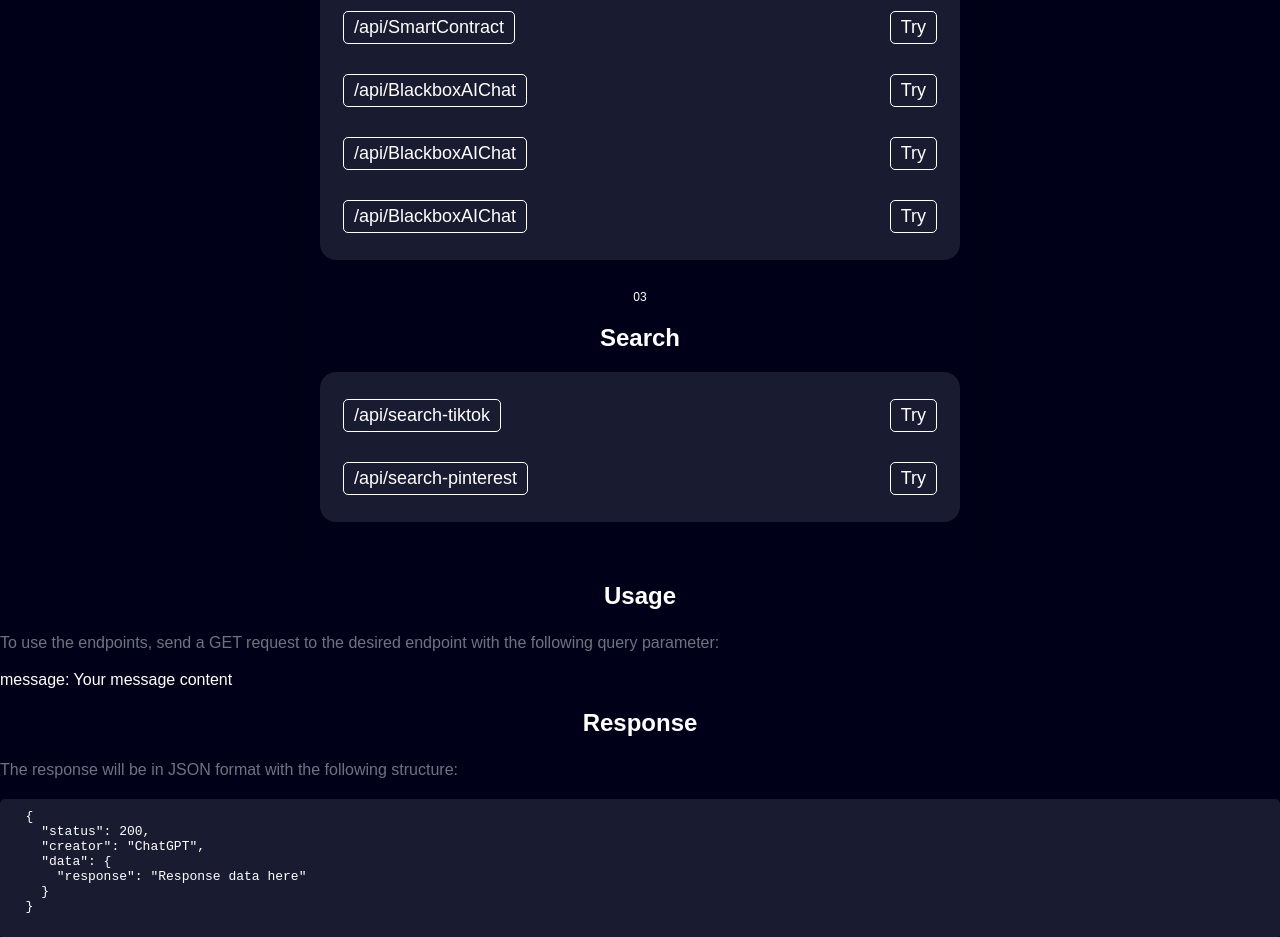
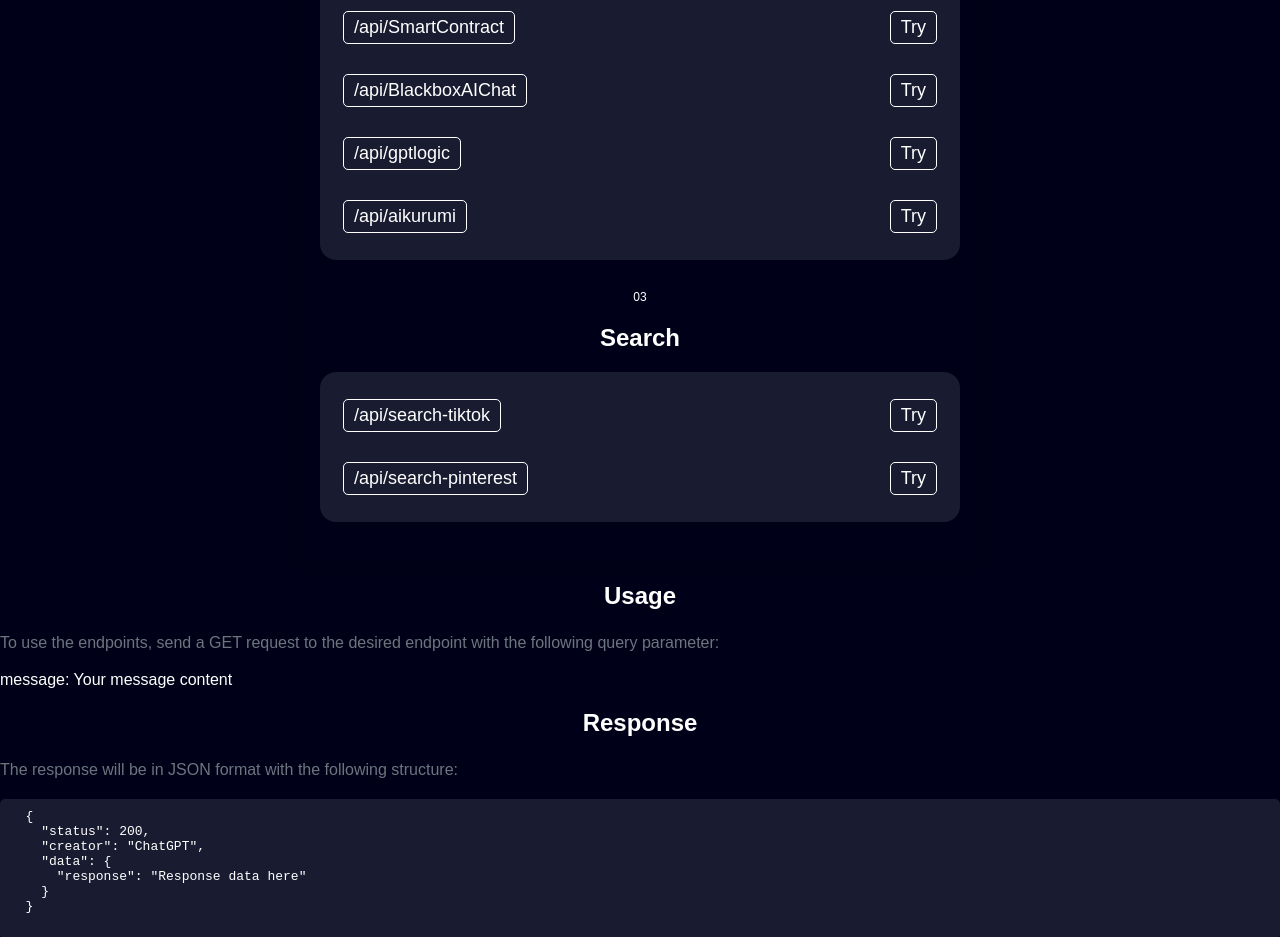
Before and after one commit to rioowho/api.riooxdzzz, a website: page index.html in a window 1280 px wide. Shown: the part 980-1917 px from the top of the page. Drawn offline with Linux system fonts and the light colour scheme; no server answers.

Commit message:
Add files via upload

```diff
--- a/index.html
+++ b/index.html
@@ -176,11 +176,11 @@
       <a href="/api/blackboxAIChat?message=hai" class="btn-link">Try</a>
       </div>
       <div class="btn">
-      <div class="btn-link">/api/BlackboxAIChat</div>
+      <div class="btn-link">/api/gptlogic</div>
       <a href="/api/gptlogic?message=hai" class="btn-link">Try</a>
       </div>
       <div class="btn">
-      <div class="btn-link">/api/BlackboxAIChat</div>
+      <div class="btn-link">/api/aikurumi</div>
       <a href="/api/aikurumi?message=hai" class="btn-link">Try</a>
     </div>
   </div>
```
